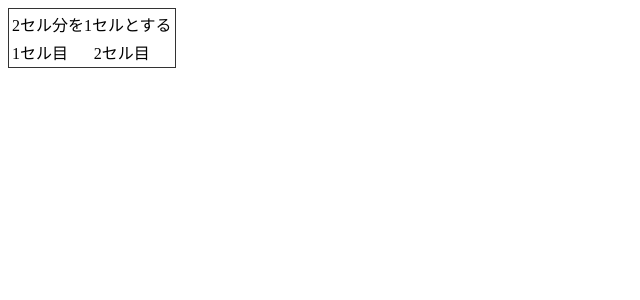
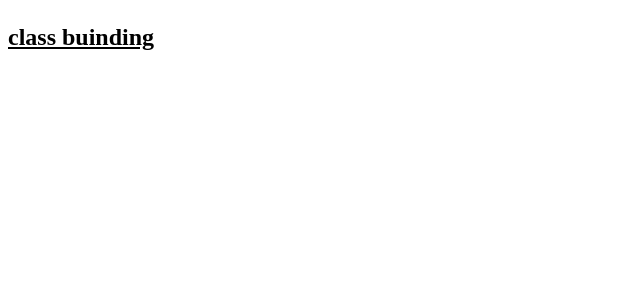
Before and after one commit to takepo/angular-developers-guide, an Angular app: page / in a window 1280 px wide. Shown: the top 300 px of the page, without its empty margins (0-640 px from the left). Built offline with nearby package versions, Linux system fonts and the light colour scheme.

Commit message:
feat: 2-6 クラスバインディング

```diff
--- a/src/app/app.component.ts
+++ b/src/app/app.component.ts
@@ -3,20 +3,16 @@ import { Component } from '@angular/core';
 @Component({
   selector: 'app-root',
   template: `
-  <table>
-    <tr>
-      <td [attr.colspan]="colspanSize">2セル分を1セルとする</td>
-    </tr>
-    <tr>
-      <td>1セル目</td>
-      <td>2セル目</td>
-    </tr>
-  </table>
+    <p class="underline xLarge" [class.bold]="isActive">class buinding</p>
   `,
   styles: [
-    'table, tr{ border: solid 1px #333 }'
+    `
+      .bold { font-weight: bold; }
+      .underline { text-decoration: underline; }
+      .xLarge { font-size: x-large; }
+    `
   ]
 })
 export class AppComponent {
-  colspanSize = 2;
+  isActive = true;
 }
```
